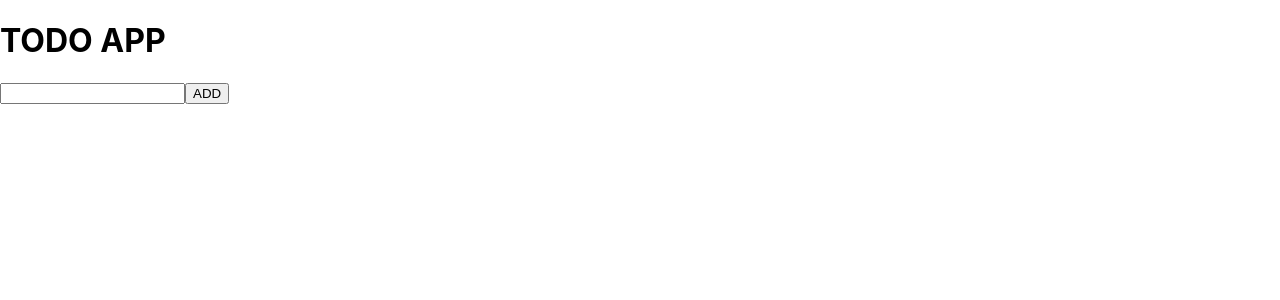
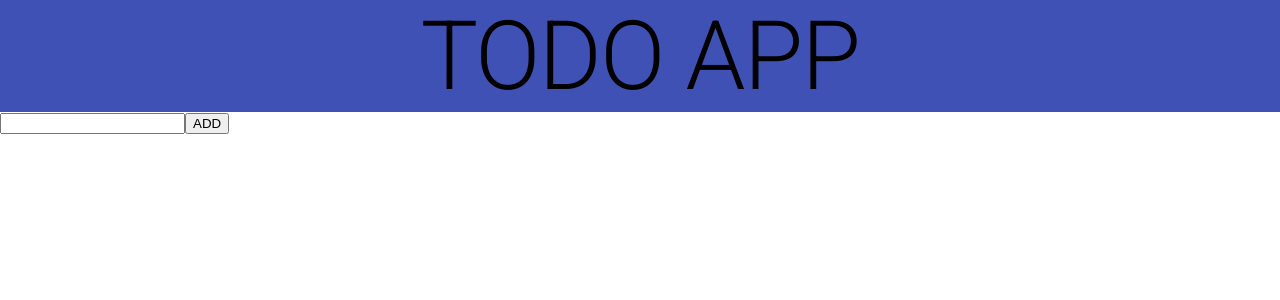
Before and after one commit to idembele70/TODO_React_MUI, a React (Create React App) app: page / in a window 1280 px wide. Shown: the top 300 px of the page. Built offline with nearby package versions, Linux system fonts and the light colour scheme.

Commit message:
title components

```diff
--- a/src/components/title.jsx
+++ b/src/components/title.jsx
@@ -1,3 +1,12 @@
+import { Typography, Box } from "@material-ui/core";
+
 export default function Title({ children }) {
-  return <h1> {children} </h1>;
+  return (
+
+      <Box bgcolor="primary.main">
+      <Typography variant="h1" align="center">
+        {children}
+      </Typography>
+      </Box>
+  );
 }
```
